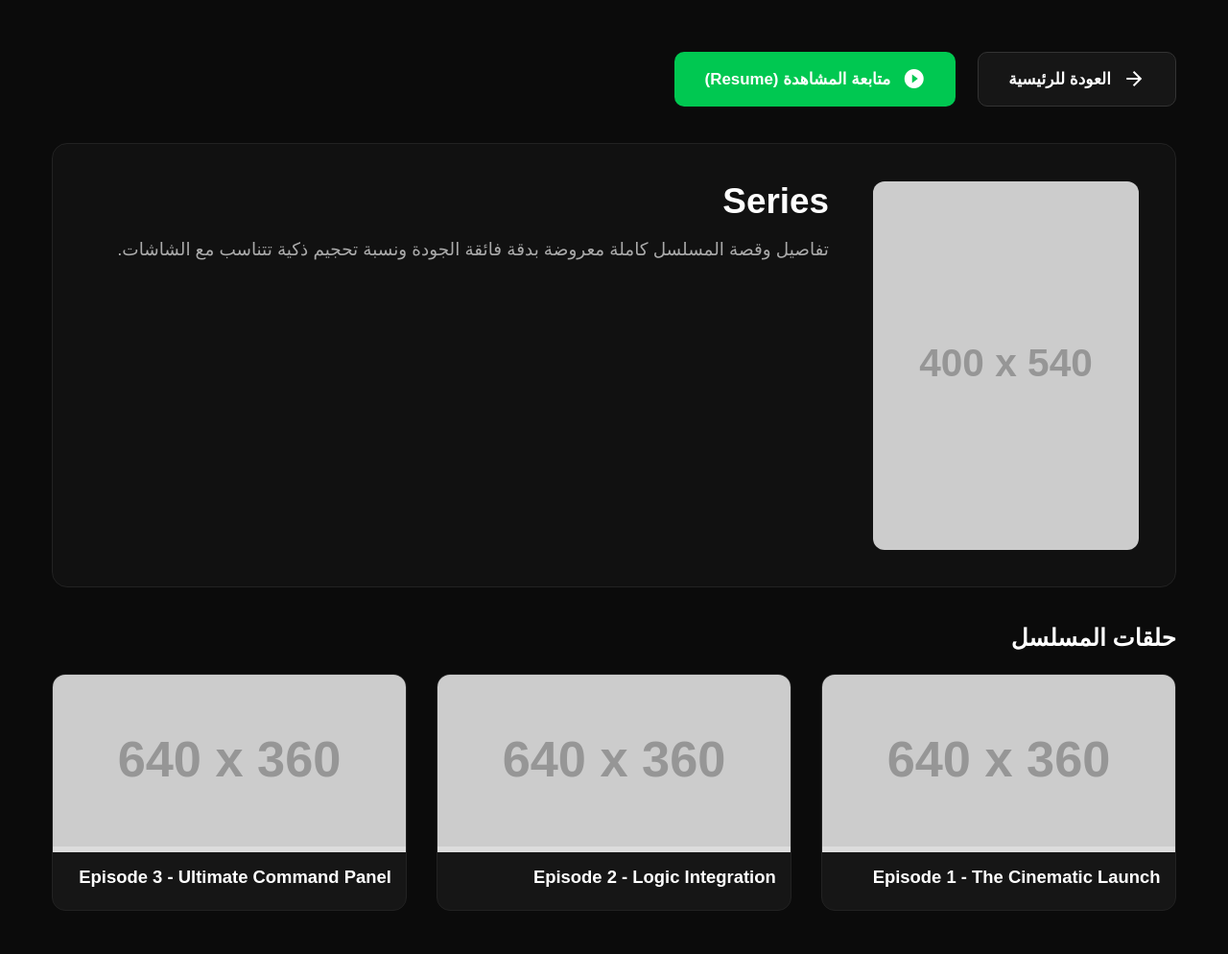
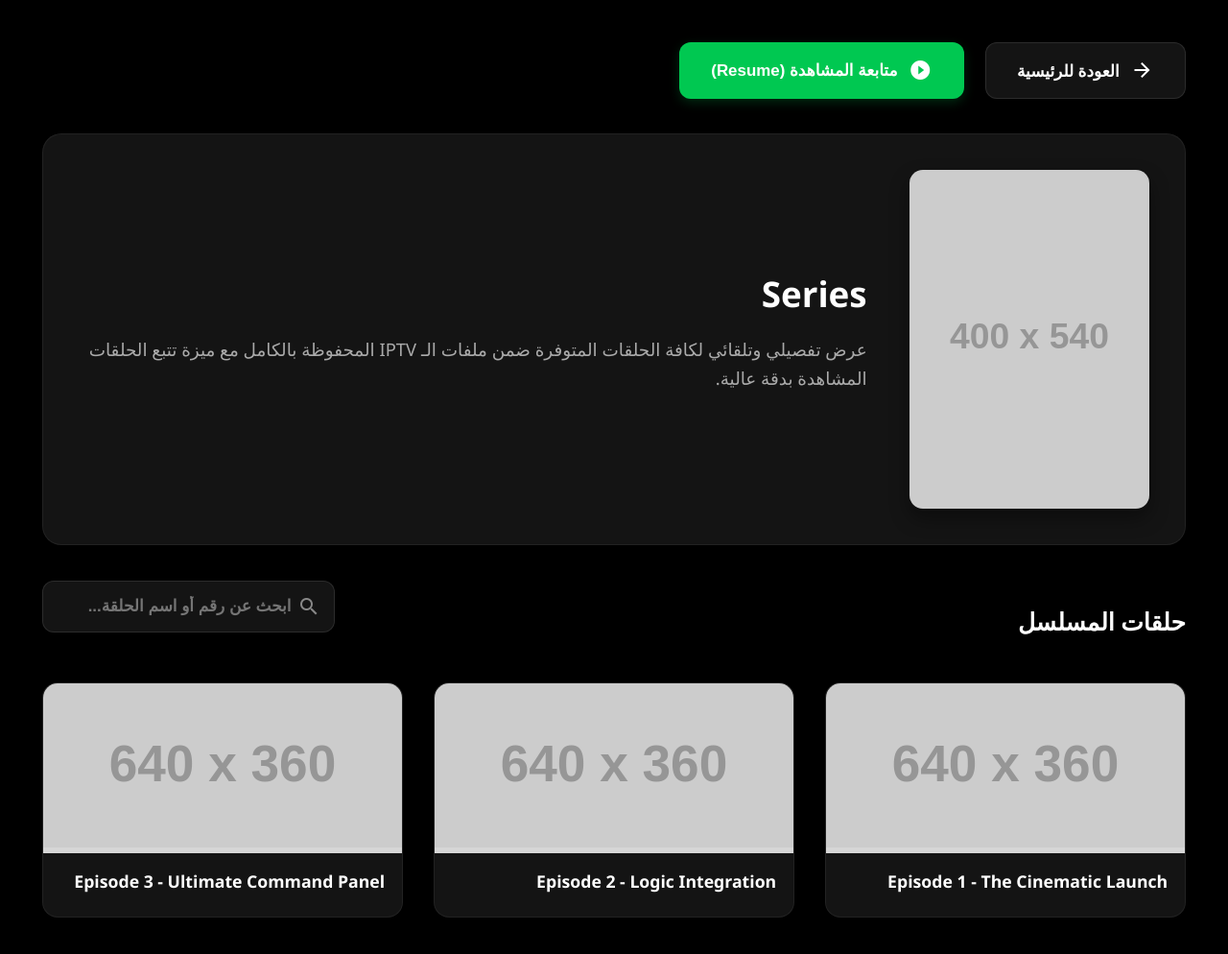
Before and after one commit to HosamShehata/iptv-webos-app, a plain HTML site: page details.html in a window 1280 px wide. Shown: the whole page at 96% size. Drawn offline with Linux system fonts and the light colour scheme; placeholder pictures from the web are drawn by us.

Commit message:
Update details.html

```diff
--- a/details.html
+++ b/details.html
@@ -1,53 +1,69 @@
 <!DOCTYPE html>
-<html lang="ar" dir="rtl" id="details-html">
+<html lang="ar" dir="rtl" id="details-html" class="theme-netflix">
 <head>
   <meta charset="utf-8">
   <meta name="viewport" content="width=device-width, initial-scale=1.0">
-  <title>VISION TV - SERIES DETAILS</title>
+  <title>VISION TV - SERIES HUB</title>
   <link href="https://fonts.googleapis.com/icon?family=Material+Icons" rel="stylesheet">
   <style>
-    html { font-size: 1.2vw; }
-    @media (max-width: 1024px) { html { font-size: 16px; } }
-    body { background: #0b0b0b; color: #fff; padding: 3rem; font-family: sans-serif; }
+    .theme-netflix { --accent: #e50914; --bg-main: #000000; --bg-card: #141414; }
+    .theme-shahid { --accent: #00ff87; --bg-main: #0b0f19; --bg-card: #111827; }
+    .theme-cyberpunk { --accent: #f000ff; --bg-main: #0c0014; --bg-card: #1a0033; }
+    .theme-midnight { --accent: #d4af37; --bg-main: #050b14; --bg-card: #0f172a; }
+    .theme-ocean { --accent: #00b4d8; --bg-main: #011627; --bg-card: #0b3c5d; }
+
+    html { font-size: 1.15vw; }
+    @media (max-width: 1024px) { html { font-size: 15px; } }
+    body { background: var(--bg-main); color: #fff; padding: 3rem; font-family: 'Segoe UI', sans-serif; margin: 0; }
 
     .action-row { display: flex; gap: 1.5rem; margin-bottom: 2.5rem; }
-    .btn-action { background: #161616; padding: 1rem 2rem; border-radius: 10px; border: 1px solid #333; color: #fff; cursor: pointer; display: flex; align-items: center; gap: 0.8rem; font-weight: bold; font-size: 1.1rem; text-decoration: none; }
-    .btn-action:hover { outline: 3px solid #1f6feb; background: #1f6feb; }
+    .btn-action { background: var(--bg-card); padding: 1.1rem 2.2rem; border-radius: 12px; border: 1px solid rgba(255,255,255,0.1); color: #fff; cursor: pointer; display: flex; align-items: center; gap: 0.8rem; font-weight: bold; font-size: 1.15rem; text-decoration: none; transition: 0.2s; }
+    .btn-action:hover { background: var(--accent); border-color: transparent; box-shadow: 0 0 15px var(--accent); }
 
-    .series-header { display: flex; gap: 3rem; background: #111; padding: 2.5rem; border-radius: 16px; border: 1px solid #222; margin-bottom: 2.5rem; }
-    .series-poster { width: 18rem; height: 25rem; object-fit: cover; border-radius: 12px; }
-    .series-title { font-size: 2.4rem; font-weight: 900; margin: 0 0 1rem 0; }
+    .series-header { display: flex; gap: 3rem; background: var(--bg-card); padding: 2.5rem; border-radius: 20px; border: 1px solid rgba(255,255,255,0.06); margin-bottom: 2.5rem; align-items: center; }
+    .series-poster { width: 17rem; height: 24rem; object-fit: cover; border-radius: 14px; box-shadow: 0 10px 20px rgba(0,0,0,0.4); }
+    .series-title { font-size: 2.5rem; font-weight: 900; margin: 0 0 1rem 0; }
 
-    .episodes-grid-youtube { display: grid; grid-template-columns: repeat(auto-fill, minmax(22rem, 1fr)); gap: 2rem; }
-    .episode-yt-card { background: #161616; border-radius: 14px; overflow: hidden; border: 1px solid #222; cursor: pointer; position: relative; }
+    /* حقل البحث داخل الحلقات */
+    .ep-search-container { margin-bottom: 2rem; max-width: 30rem; position: relative; display: flex; align-items: center; }
+
+    .episodes-grid-youtube { display: grid; grid-template-columns: repeat(auto-fill, minmax(21rem, 1fr)); gap: 2.2rem; }
+    .episode-yt-card { background: var(--bg-card); border-radius: 16px; overflow: hidden; border: 1px solid rgba(255,255,255,0.06); cursor: pointer; position: relative; transition: 0.2s; }
+    .episode-yt-card:hover { transform: scale(1.03); border-color: var(--accent); }
     .thumb-wrapper { position: relative; width: 100%; height: 12rem; background: #222; }
     .thumb-wrapper img { width: 100%; height: 100%; object-fit: cover; }
 
-    /* شريط تقدم الحلقات المماثل لليوتيوب */
-    .yt-progress-bar { position: absolute; bottom: 0; left: 0; right: 0; height: 6px; background: rgba(255,255,255,0.3); }
-    .yt-progress-fill { height: 100%; background: #ff0000; width: 0%; box-shadow: 0 0 6px #ff0000; }
+    .yt-progress-bar { position: absolute; bottom: 0; left: 0; right: 0; height: 6px; background: rgba(255,255,255,0.2); }
+    .yt-progress-fill { height: 100%; background: var(--accent); width: 0%; box-shadow: 0 0 6px var(--accent); }
 
-    .ep-card-info { padding: 1rem; }
-    .ep-card-title { font-size: 1.2rem; font-weight: bold; margin-bottom: 0.5rem; }
-    .ep-card-status { font-size: 1rem; color: #1f6feb; font-weight: bold; }
+    .ep-card-info { padding: 1.2rem; }
+    .ep-card-title { font-size: 1.2rem; font-weight: bold; margin-bottom: 0.5rem; white-space: nowrap; overflow: hidden; text-overflow: ellipsis; }
+    .ep-card-status { font-size: 1.05rem; color: var(--accent); font-weight: bold; }
   </style>
 </head>
 <body>
 
   <div class="action-row">
     <a href="index.html" class="btn-action"><span class="material-icons">arrow_forward</span><span id="lbl-back">العودة للرئيسية</span></a>
-    <button class="btn-action" style="background:#00c851; border-color:transparent;" onclick="resumeLastWatchedEpisode()"><span class="material-icons">play_circle_filled</span><span id="lbl-resume-btn">متابعة المشاهدة (Resume)</span></button>
+    <button class="btn-action" style="background:#00c851; border-color:transparent; box-shadow: 0 4px 12px rgba(0,200,81,0.2);" onclick="resumeLastWatchedEpisode()"><span class="material-icons">play_circle_filled</span><span id="lbl-resume-btn">متابعة الحلقة الأخيرة المتبقية</span></button>
   </div>
 
   <div class="series-header">
     <img id="series-img" class="series-poster" src="https://placehold.co/400x540/ff4444/ffffff?text=Series" />
     <div>
-      <h1 id="series-title" class="series-title">اسم المسلسل</h1>
-      <p style="color:#aaa; font-size:1.2rem;" id="series-desc">تفاصيل وقصة المسلسل كاملة معروضة بدقة فائقة الجودة ونسبة تحجيم ذكية تتناسب مع الشاشات.</p>
+      <h1 id="series-title" class="series-title">اسم المسلسل النشط</h1>
+      <p style="color:#aaa; font-size:1.25rem; line-height:1.6;" id="series-desc">عرض تفصيلي وتلقائي لكافة الحلقات المتوفرة ضمن ملفات الـ IPTV المحفوظة بالكامل مع ميزة تتبع الحلقات المشاهدة بدقة عالية.</p>
     </div>
   </div>
 
-  <h3 style="margin-bottom:1.5rem; font-size:1.6rem;" id="lbl-episodes-heading">حلقات المسلسل</h3>
+  <div style="display:flex; justify-content:space-between; align-items:center; margin-bottom:1.5rem;">
+    <h3 style="margin:0; font-size:1.7rem;" id="lbl-episodes-heading">حلقات هذا الموسم</h3>
+    <div class="ep-search-container">
+      <span class="material-icons" style="position:absolute; right:1rem; color:#888;">search</span>
+      <input type="text" id="ep-search-input" class="btn-action" style="width:100%; padding-right:3rem; text-align:right; margin:0;" placeholder="ابحث عن رقم أو اسم الحلقة..." oninput="filterEpisodesList(this.value)">
+    </div>
+  </div>
+
   <div class="episodes-grid-youtube" id="episodes-container"></div>
 
 <script src="js/details.js"></script>
```
